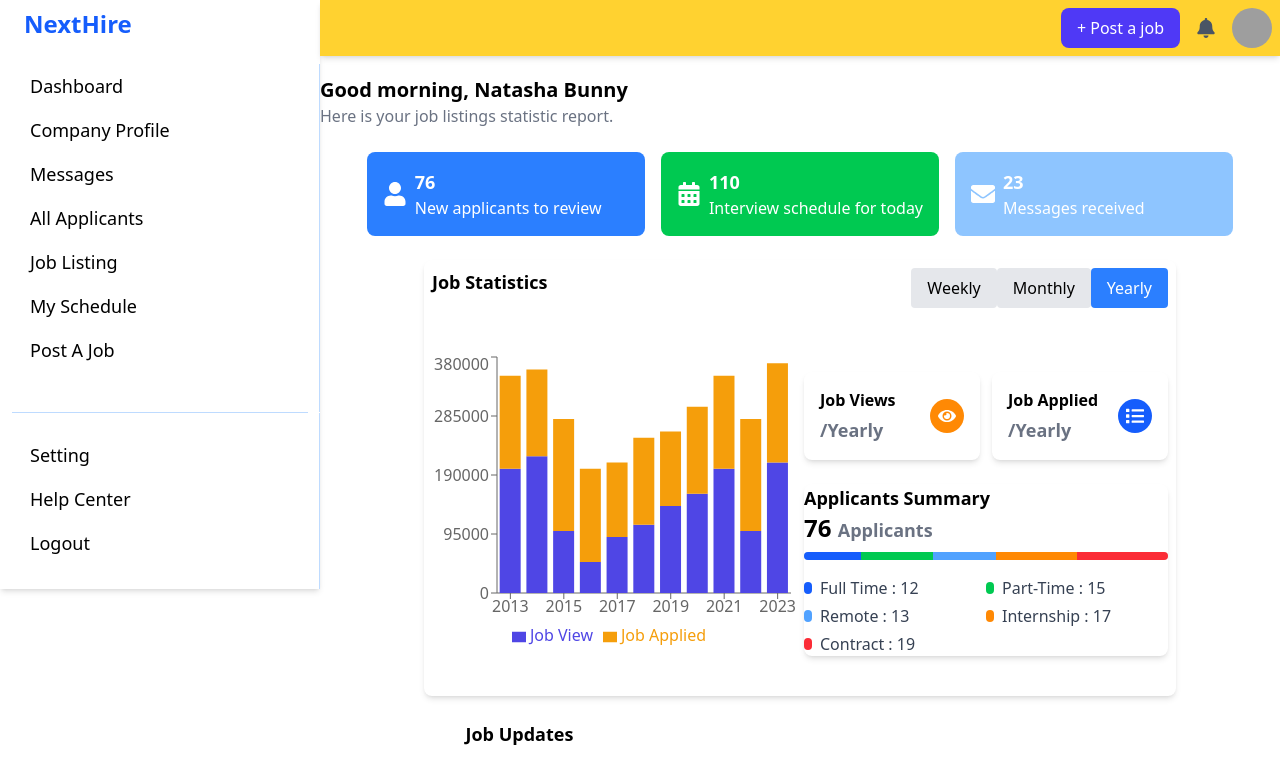
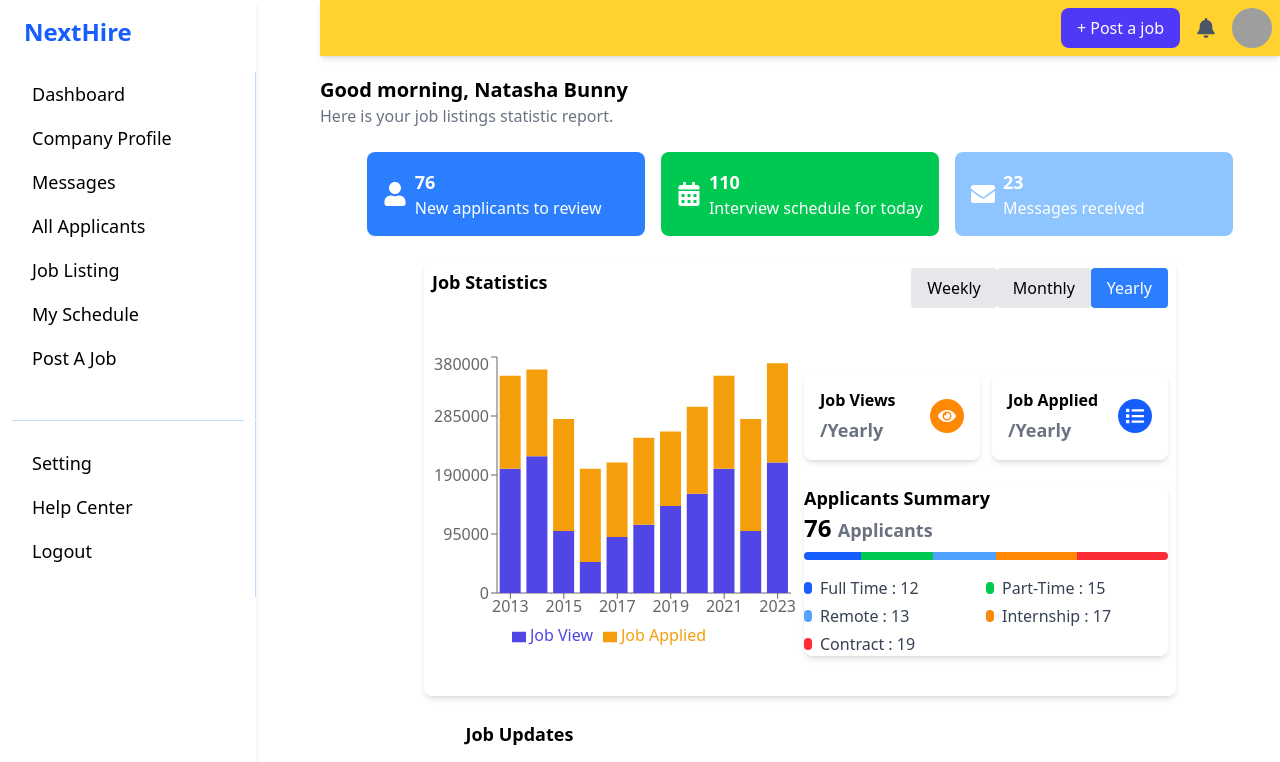
Before and after one commit to Novanectar532/Company_dash, a React (Vite) app: page / in a window 1280 px wide. Shown: the top 762 px of the page. Built offline with nearby package versions, Linux system fonts and the light colour scheme; grey boxes are pictures that could not be loaded.

Commit message:
sidebar changes responsive,

```diff
--- a/src/component/Sidebar.jsx
+++ b/src/component/Sidebar.jsx
@@ -1,48 +1,83 @@
-import React from 'react'
+import React, { useState } from 'react';
 import { useNavigate } from 'react-router-dom';
+import { Menu, X } from 'lucide-react'; // for toggle icons
+
 function Sidebar() {
   const navigate = useNavigate();
+  const [isOpen, setIsOpen] = useState(false);
+
+  const menuItemsTop = [
+    { label: 'Dashboard', path: '/' },
+    { label: 'Company Profile', path: '/comapnyprofile' },
+    { label: 'Messages', path: '/message' },
+    { label: 'All Applicants', path: '/allapplicants' },
+    { label: 'Job Listing', path: '#' },
+    { label: 'My Schedule', path: '#' },
+    { label: 'Post A Job', path: '/jobpost' },
+  ];
+
+  const menuItemsBottom = [
+    { label: 'Setting', path: '/setting' },
+    { label: 'Help Center', path: '#' },
+    { label: 'Logout', path: '#' },
+  ];
+
   return (
     <>
-       <aside className="w-full bg-white shadow-md hidden lg:block">
-        <h1 className="text-2xl  font-bold text-blue-600 pl-6 pt-2">NextHire</h1>
-        <nav className="mt-6 pb-10 text-lg  pl-5.5 border-r border-blue-200">
-          <a onClick={()=>navigate('/')} className=" cursor-pointer block p-2 rounded ">
-            Dashboard
-          </a>
-          <a onClick={()=>navigate('/comapnyprofile')} className=" cursor-pointer block p-2 rounded ">
-           Company Profile
-          </a>
-          <a onClick={()=>navigate('/message')} className=" cursor-pointer block p-2 rounded ">
-           Messages
-          </a>
-          <a onClick={() => navigate('/allapplicants')}className=" cursor-pointer block p-2 rounded ">
-           All Applicants
-          </a>
-          <a href="#" className=" cursor-pointer block p-2 rounded ">
-           Job Listing
-          </a><a href="#" className=" cursor-pointer block p-2 rounded ">
-           My Schedule
-          </a>
-          <a onClick={()=>navigate('/jobpost')} className=" cursor-pointer block p-2 rounded ">
-           Post A Job
-</a>
+      {/* Mobile Header */}
+      <div className="lg:hidden flex items-center justify-between p-4 bg-white shadow-md">
+        <h1 className="text-xl font-bold text-blue-600">NextHire</h1>
+        <button onClick={() => setIsOpen(!isOpen)}>
+          {isOpen ? <X size={24} /> : <Menu size={24} />}
+        </button>
+      </div>
+
+      {/* Sidebar */}
+      <aside className={`fixed top-0 left-0 h-full bg-white shadow-md z-40 transition-transform transform lg:translate-x-0 ${isOpen ? 'translate-x-0' : '-translate-x-full'} lg:relative lg:block w-64`}>
+        <h1 className="text-2xl font-bold text-blue-600 pl-6 pt-4 hidden lg:block">NextHire</h1>
+
+        <nav className="mt-6 pb-10 text-lg pl-6 border-r border-blue-200">
+          {menuItemsTop.map((item, index) => (
+            <a
+              key={index}
+              onClick={() => {
+                if (item.path !== '#') navigate(item.path);
+                setIsOpen(false); // close sidebar on mobile after click
+              }}
+              className="cursor-pointer block p-2 rounded hover:bg-blue-100"
+            >
+              {item.label}
+            </a>
+          ))}
         </nav>
-        <hr className='text-blue-200 mx-3 ' />
-        <nav className='border-r border-blue-200 pt-5 pb-6 text-lg pl-5.5 '>
-        <a onClick={()=>navigate('/setting')} className=" cursor-pointer block p-2 rounded ">
-            Setting
-          </a>
-          <a href="#" className=" cursor-pointer block p-2 rounded ">
-            Help Center
-          </a>
-          <a href="#" className=" cursor-pointer block p-2 rounded ">
-            Logout
-          </a>
+
+        <hr className="text-blue-200 mx-3" />
+
+        <nav className="border-r border-blue-200 pt-5 pb-6 text-lg pl-6">
+          {menuItemsBottom.map((item, index) => (
+            <a
+              key={index}
+              onClick={() => {
+                if (item.path !== '#') navigate(item.path);
+                setIsOpen(false);
+              }}
+              className="cursor-pointer block p-2 rounded hover:bg-blue-100"
+            >
+              {item.label}
+            </a>
+          ))}
         </nav>
       </aside>
+
+      {/* Overlay for mobile */}
+      {isOpen && (
+        <div
+          className="fixed inset-0 bg-black opacity-40 z-30 lg:hidden"
+          onClick={() => setIsOpen(false)}
+        ></div>
+      )}
     </>
-  )
+  );
 }
 
-export default Sidebar
+export default Sidebar;
```
